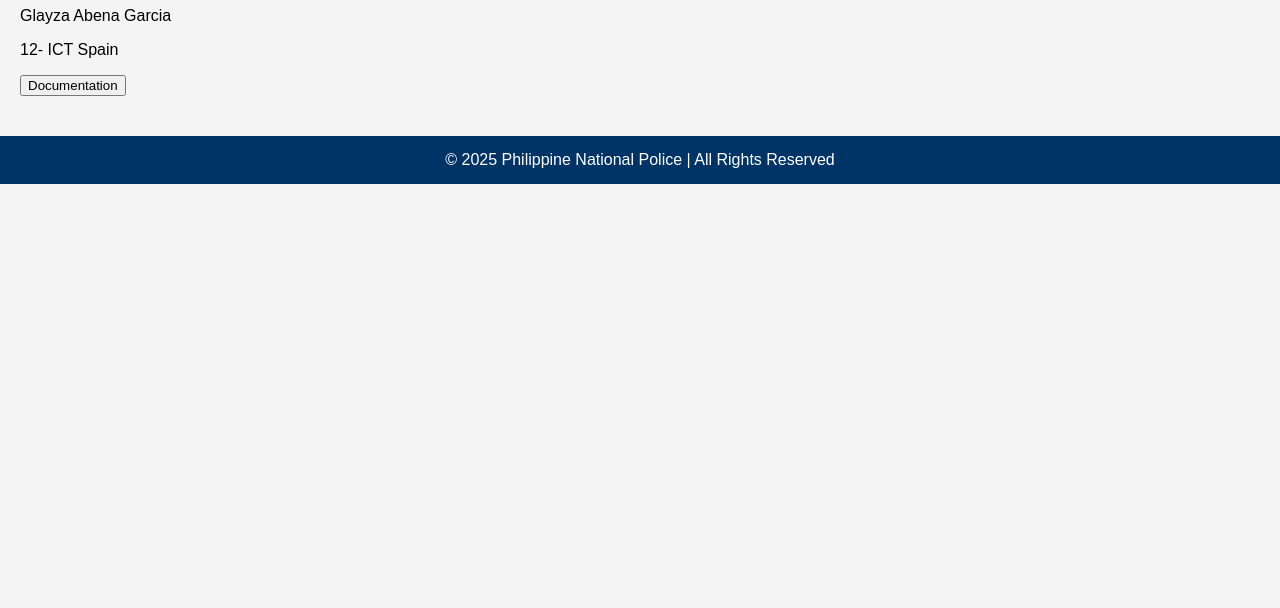
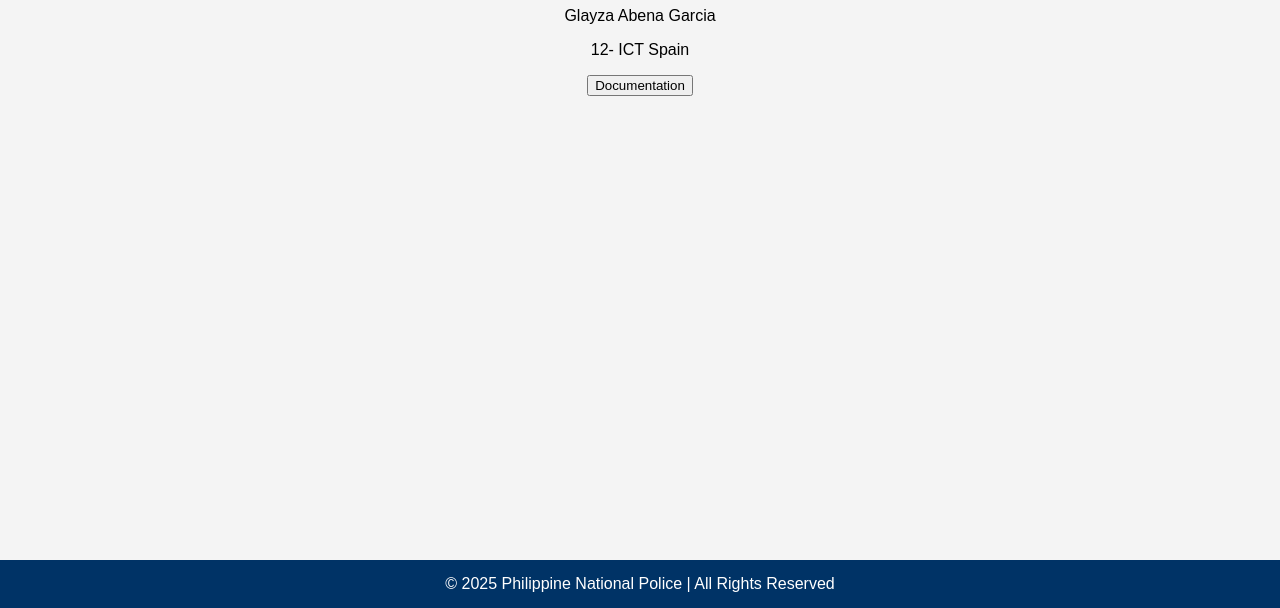
Before and after one commit to Ard-rng/Glays, a plain HTML site: page index.html in a window 1280 px wide. Shown: the part 192-800 px from the top of the page. Drawn offline with Linux system fonts and the light colour scheme.

Commit message:
Update index.html

```diff
--- a/index.html
+++ b/index.html
@@ -5,11 +5,15 @@
     <meta name="viewport" content="width=device-width, initial-scale=1.0">
     <title>PNP Immersion</title>
     <style>
-        body {
+      body {
             font-family: Arial, sans-serif;
             background: #f4f4f4;
             margin: 0;
             padding: 0;
+            text-align: center;
+            display: flex;
+            flex-direction: column;
+            min-height: 100vh;
         }
         .header {
             background: #003366;
@@ -34,6 +38,7 @@
         }
         .container {
             padding: 20px;
+            flex: 1;
         }
         .hidden {
             display: none;
@@ -43,7 +48,7 @@
             padding: 15px;
             background: #003366;
             color: white;
-            margin-top: 20px;
+            margin-top: auto;
         }
         #imageContainer img {
             width: 300px;
```
